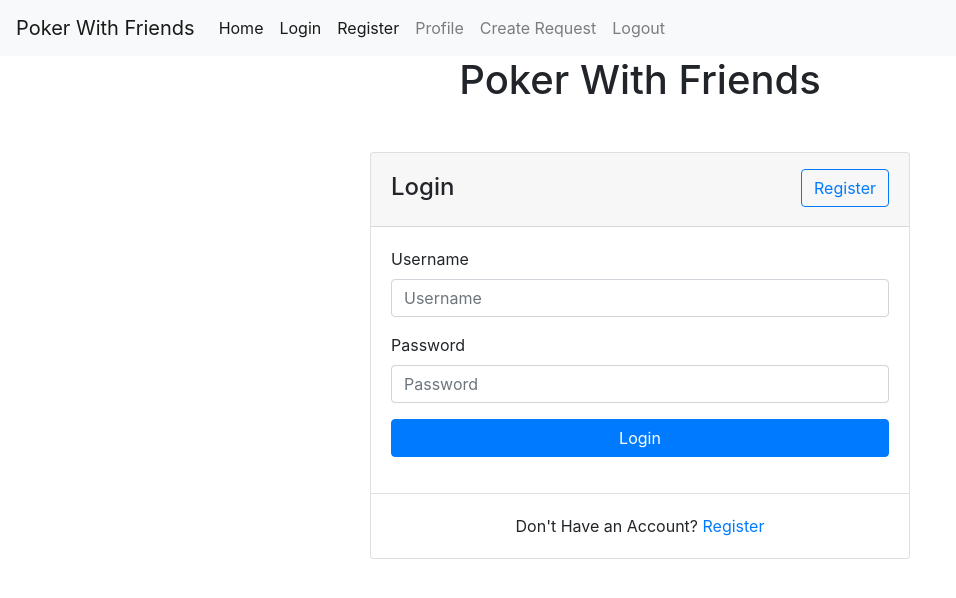
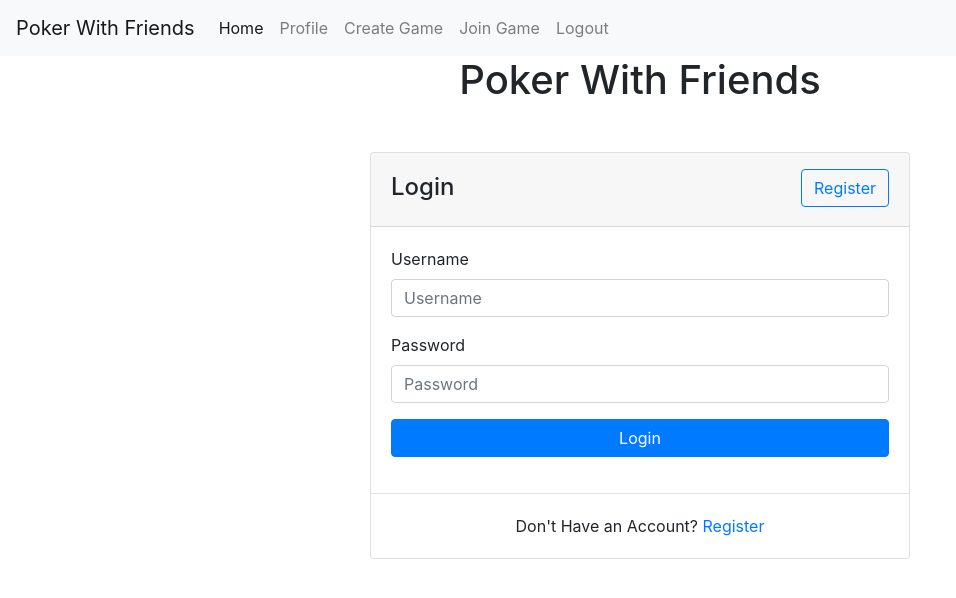
Before and after one commit to DSeo5562/poker-app, an Angular app in the folder ang-poker-app/: page / in a window 1280 px wide. Shown: the top 598 px of the page, without its empty margins (0-956 px from the left). Built offline with nearby package versions, Linux system fonts and the light colour scheme.

Commit message:
fixed navbar routes

```diff
--- a/ang-poker-app/src/app/components/navbar/navbar.component.html
+++ b/ang-poker-app/src/app/components/navbar/navbar.component.html
@@ -6,10 +6,9 @@
   <div class="collapse navbar-collapse" id="navbarNavAltMarkup">
     <div class="navbar-nav">
       <a class="nav-item nav-link active" routerLink="./home">Home <span class="sr-only">(current)</span></a>
-      <a class="nav-item nav-link active" routerLink="./login">Login <span class="sr-only">(current)</span></a>
-      <a class="nav-item nav-link active" routerLink="./register">Register <span class="sr-only">(current)</span></a>
       <a class="nav-item nav-link" routerLink="./profile">Profile</a>
-      <a class="nav-item nav-link" routerLink="./createrequest">Create Request</a>
+      <a class="nav-item nav-link" routerLink="./createGame">Create Game</a>
+      <a class="nav-item nav-link" routerLink="./joinGame">Join Game</a>
       <a class="nav-item nav-link" routerLink="./logout">Logout</a>
     </div>
   </div>
```
